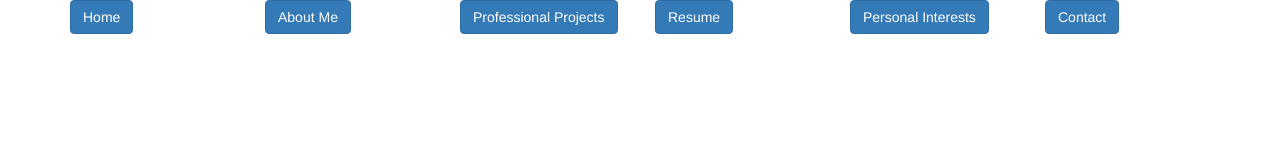
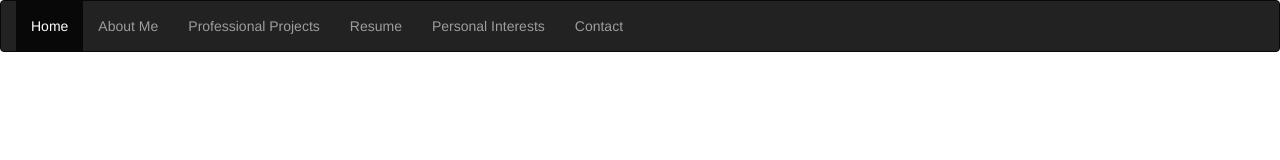
Before and after one commit to DevinFlick/professional_portfolio, a website: page public/html/index.html in a window 1280 px wide. Drawn offline with nearby package versions, Linux system fonts and the light colour scheme; some packages are replaced by stand-ins of ours; files that its build step writes are made by us from their sources; files whose address does not match are found by name.

Commit message:
adjusted navbar

```diff
--- a/public/html/navbar.html
+++ b/public/html/navbar.html
@@ -1,22 +1,36 @@
-<div class="container">
+<nav class="navbar navbar-inverse">
+  <div class="container-fluid">
+    <div class="navbar-header">
+      <ul class="nav navbar-nav">
+        <li class="active"><a href="#/">Home</a></li>
+        <li><a href="#/about-me">About Me</a></li>
+        <li><a href="#/professional-projects">Professional Projects</a></li>
+        <li><a href="#/resume">Resume</a></li>
+        <li><a href="#/personal-interests">Personal Interests</a></li>
+        <li><a href="#/contact">Contact</a></li>
+      </ul>
+    </div>
+  </div>
+</nav>
+  <!-- <div class="container-fluid">
     <div class="row">
       <div class="col-md-2">
-      <a href="#/" class="btn btn-primary btn">Home</a>
+        <a href="#/" class="btn btn-primary btn btn-block">Home</a>
       </div>
       <div class="col-md-2">
-      <a href="#/about-me" class="btn btn-primary btn">About Me</a>
+        <a href="#/about-me" class="btn btn-primary btn btn-block">About Me</a>
       </div>
       <div class="col-md-2">
-      <a href="#/professional-projects" class="btn btn-primary btn">Professional Projects</a>
+        <a href="#/professional-projects" class="btn btn-primary btn btn-block">Professional Projects</a>
       </div>
       <div class="col-md-2">
-      <a href="#/resume" class="btn btn-primary btn">Resume</a>
+        <a href="#/resume" class="btn btn-primary btn btn-block">Resume</a>
       </div>
       <div class="col-md-2">
-      <a href="#/personal-interests" class="btn btn-primary btn">Personal Interests</a>
+        <a href="#/personal-interests" class="btn btn-primary btn btn-block">Personal Interests</a>
       </div>
       <div class="col-md-2">
-      <a href="#/contact" class="btn btn-primary btn">Contact</a>
+        <a href="#/contact" class="btn btn-primary btn btn-block">Contact</a>
       </div>
     </div>
-</div>
+  </div> -->
--- a/public/js/routes.js
+++ b/public/js/routes.js
@@ -22,10 +22,10 @@
       templateUrl: 'html/views/personal-interests.html'
     })
     .when('/contact',{
-      templateUrl: 'html/views/contact.html'
+      templateUrl: 'html/views/contact.html',
     })
     .otherwise({
-      redirectTo: '/'
+      redirectTo: '/',
     });
   }
 }());
```
Lines whose indentation alone changed are shown as unchanged.
